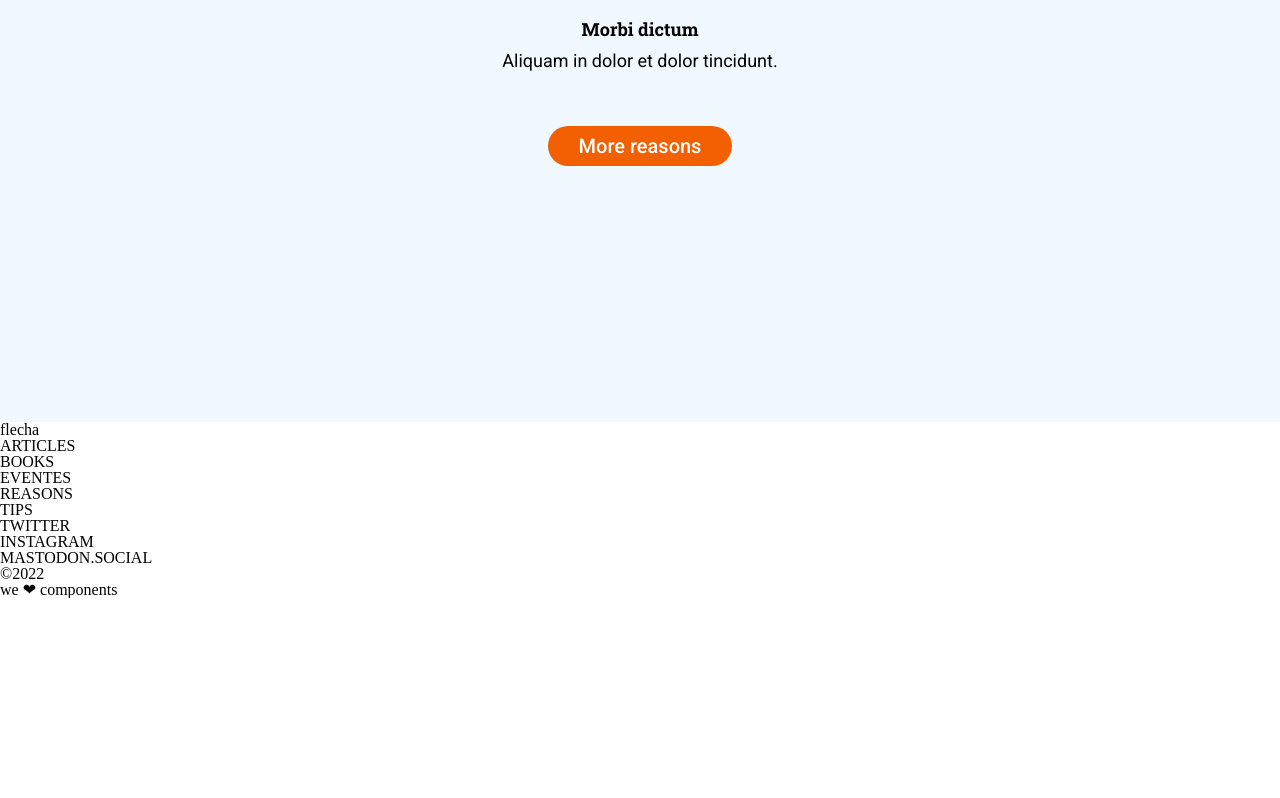
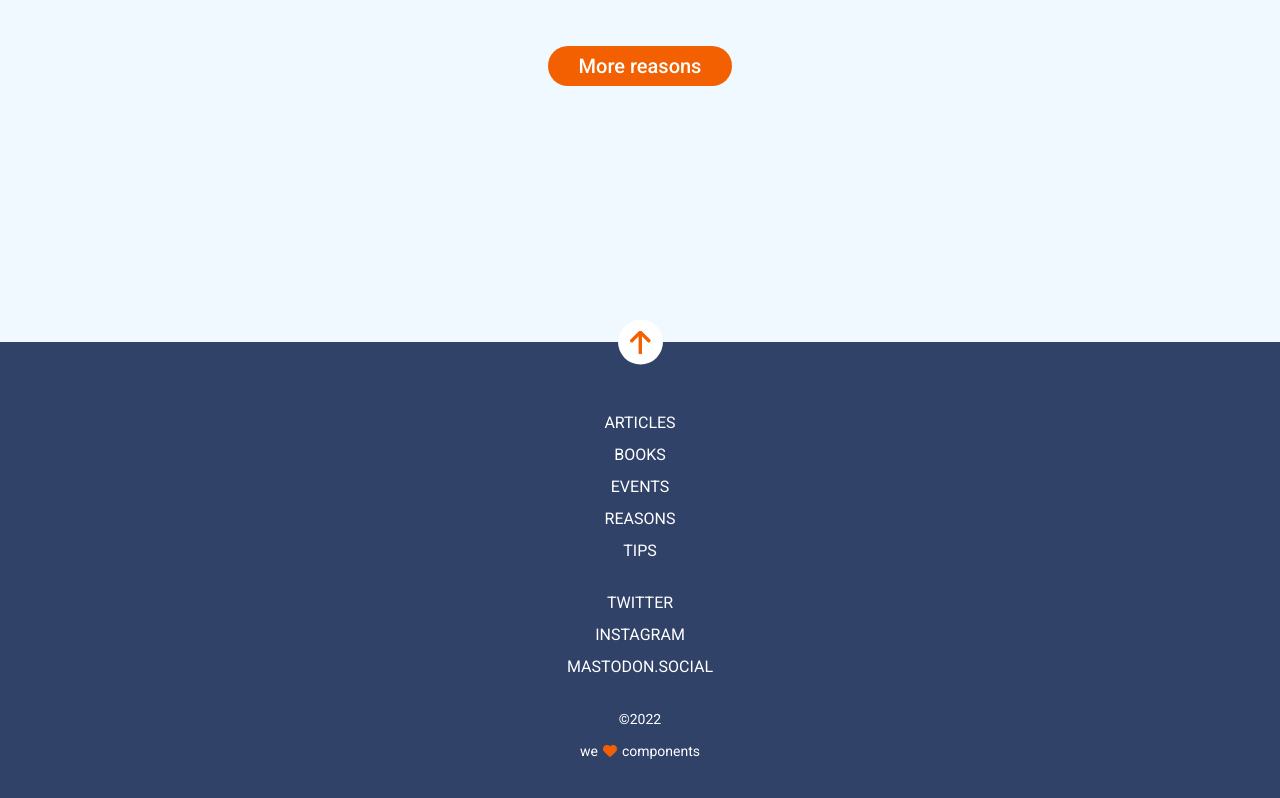
Before and after one commit to Adalab/modulo-1-evaluacion-final-deligarbur, a website built with Vite: page src/index.html in a window 1280 px wide. Shown: the part 1838-2636 px from the top of the page. Before the commit the page ends 2436 px from the top, so only its background shows below. Built offline with nearby package versions, Linux system fonts and the light colour scheme; files whose address does not match are found by name.

Commit message:
add style to footer

```diff
--- a/src/index.html
+++ b/src/index.html
@@ -10,6 +10,8 @@
     <link href="https://fonts.googleapis.com/css2?family=Montserrat:ital,wght@0,100..900;1,100..900&family=Raleway:ital,wght@0,100..900;1,100..900&family=Roboto+Slab:wght@100..900&display=swap" rel="stylesheet">
     <link href="https://fonts.googleapis.com/css2?family=Montserrat:ital,wght@0,100..900;1,100..900&family=Raleway:ital,wght@0,100..900;1,100..900&family=Roboto+Slab:wght@100..900&family=Roboto:ital,wght@0,100;0,300;0,400;0,500;0,700;0,900;1,100;1,300;1,400;1,500;1,700;1,900&display=swap" rel="stylesheet">
 
+    <link rel="stylesheet" href="https://cdnjs.cloudflare.com/ajax/libs/font-awesome/6.5.1/css/all.min.css" integrity="sha512-DTOQO9RWCH3ppGqcWaEA1BIZOC6xxalwEsw9c2QQeAIftl+Vegovlnee1c9QX4TctnWMn13TZye+giMm8e2LwA==" crossorigin="anonymous" referrerpolicy="no-referrer" />
+
 
     <link rel="stylesheet" href="./scss/main.scss">
 
--- a/src/partials/footer.html
+++ b/src/partials/footer.html
@@ -1,20 +1,29 @@
-<footer>
-    <div>flecha</div>
-    <nav>
-        <ul>
+<footer class="footer">
+    <a href="#" class="footer_toplink">
+        <img src="/images/ico-arrow.svg" alt="icon arrow" class="footer_toplink-icon">
+    </a>
+        <ul class="footer_links">
             <li>ARTICLES</li>
             <li>BOOKS</li>
-            <li>EVENTES</li>
+            <li>EVENTS</li>
             <li>REASONS</li>
             <li>TIPS</li>
         </ul>
-        <ul>
+        <ul class="footer_rrss">
             <li>TWITTER</li>
             <li>INSTAGRAM</li>
             <li>MASTODON.SOCIAL</li>
         </ul>
-    </nav>
+    <div class="footer_copy">
+        <p>©2022</p>
+        <div class="footer_copy-love">
+            <p>we</p>
+            <!-- <font face='Zapf Dingbats BT'>&#10084;</font> -->
+            <span>
+                <i class="fa-sharp fa-solid fa-heart"></i>
+            </span>
+            <p>components</p>
+        </div>
+    </div>
 
-    <p>©2022</p>
-    <div>we ❤︎ components</div>
 </footer>
--- a/src/partials/sectionProxy.html
+++ b/src/partials/sectionProxy.html
@@ -3,12 +3,12 @@
   <h1>ANONYMOUS PROXY</h1>
   <h3>In hac habitasse platea dictumst.</h3>
 
-  <div class="titleArrow">
+  <a href="#" class="titleArrow">
     <img
       src="/images/ico-scroll-down.svg"
       alt="arrow icon"
       class="titleArrow_icon"
     />
-  </div>
+  <a/>
 
 </section>
--- a/src/scss/layout/_footer.scss
+++ b/src/scss/layout/_footer.scss
@@ -0,0 +1,67 @@
+.footer {
+
+    // @font-face {
+    //     font-family: 'Zapf Dingbats';
+    //     src: url('/fonts/Zapf-Dingbats-Regular.ttf');
+    //     font-style: normal;
+    //     font-weight: normal;
+    // }
+
+    background-color: $navy-color;
+    display: flex;
+    flex-direction: column;
+    align-items: center;
+    gap: 20px;
+    padding-bottom: 60px;
+
+
+    &_toplink {
+        background-color: $white-color;
+        width: 45px;
+        height: 45px;
+        border-radius: 50%;
+        display: flex;
+        align-items: center;
+        justify-content: center;
+        position: relative;
+        transform: translateY(-50%);
+
+    }
+
+    &_links {
+        font-family: $text-font;
+        color: $white-color;
+        font-size: 16px;
+        line-height: 2rem;
+        text-align: center;
+    }
+
+    &_rrss {
+        font-family: $text-font;
+        color: $white-color;
+        font-size: 16px;
+        line-height: 2rem;
+        text-align: center;
+    }
+
+    &_copy {
+        font-family: $text-font;
+        color: $white-color;
+        font-size: 14px;
+        line-height: 2rem;
+        text-align: center;
+
+        &-love {
+            display: flex;
+            gap: 5px;
+
+            & span {
+            color: $orange-color;
+            }
+        }
+
+
+    }
+
+
+}
--- a/src/scss/layout/_sectionInsomnia.scss
+++ b/src/scss/layout/_sectionInsomnia.scss
@@ -2,8 +2,7 @@
     padding-left: 15px;
     padding-right: 15px;
     padding-top: 15%;
-    padding-bottom: 4%;
-    height: 70vh;
+    height: 60vh;
 
     &_title {
         color: $lightblue-color;
--- a/src/scss/layout/_sectionProxy.scss
+++ b/src/scss/layout/_sectionProxy.scss
@@ -6,6 +6,8 @@
     width: 100vw;
     height: 100dvh;
     padding-bottom: 35px;
+    padding-left: 15px;
+    padding-right: 15px;
     // Flexbox
     display: flex;
     flex-direction: column;
@@ -34,13 +36,19 @@
 
 .titleArrow {
     background-color: $white-color;
-    width: 38px;
-    height: 38px;
+    width: 37px;
+    height: 37px;
     border-radius: 50%;
+    // Flexbox
     display: flex;
     align-items: center;
     justify-content: center;
     position: relative;
+
+    &_icon {
+        width: 45%;
+        height: 45%;
+    }
 }
 
 }
```
Also changed, not shown: public/fonts/Zapf-Dingbats-Regular.ttf (added).
